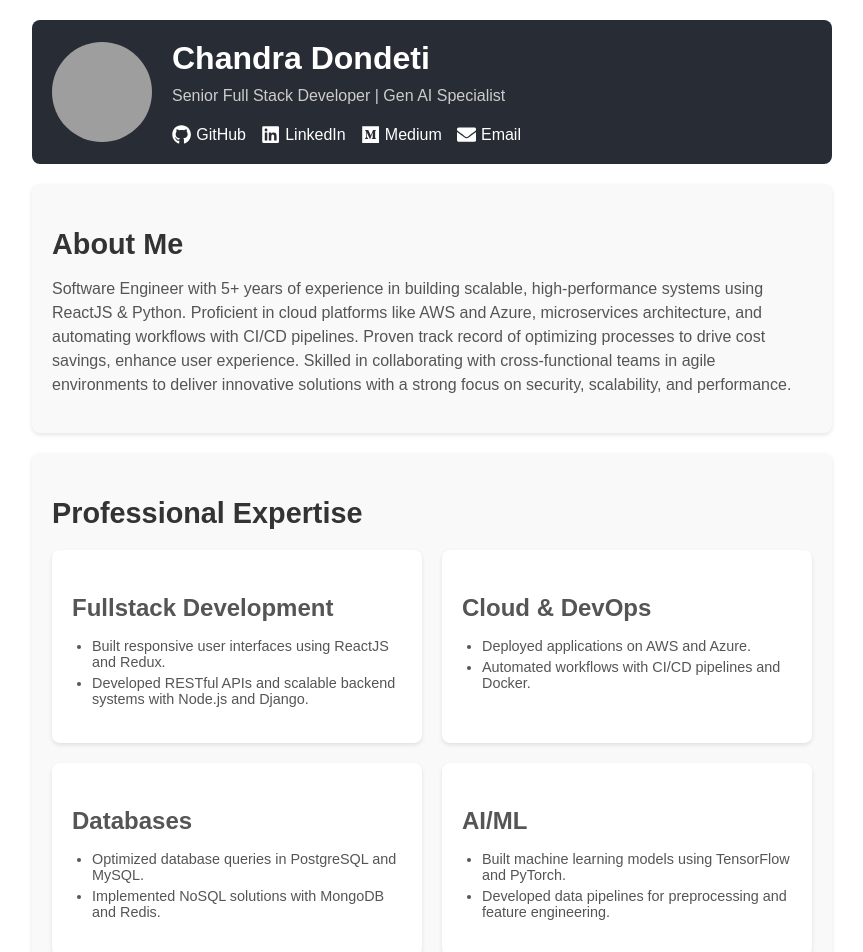
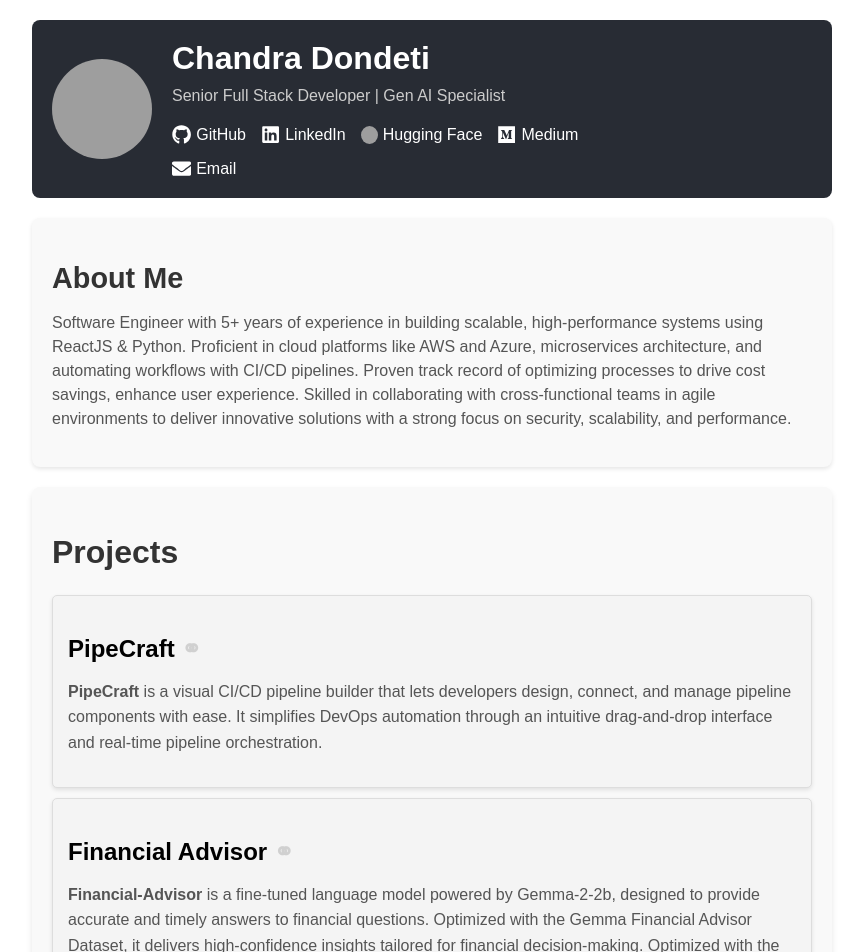
Before and after one commit to csreddy98/csreddy.github.io, a React (Create React App) app: page / in a window 1280 px wide. Shown: the top 952 px of the page, without its empty margins (208-1071 px from the left). Built offline with nearby package versions, Linux system fonts and the light colour scheme; grey boxes are pictures that could not be loaded.

Commit message:
feat: enhance Projects component with project list and styling updates

```diff
--- a/src/Portfolio.js
+++ b/src/Portfolio.js
@@ -1,7 +1,7 @@
 import React from 'react';
 import Header from './components/Header/Header';
 import Summary from './components/Summary/Summary';
-// import Projects from './components/Projects/Projects';
+import Projects from './components/Projects/Projects';
 import Experience from './components/Experience/Experience';
 import Expertise from './components/Expertise/Expertise';
 import Footer from './components/Footer/Footer';
@@ -12,9 +12,9 @@ const Portfolio = () => {
     <div className="portfolio-container">
       <Header />
       <Summary />
+      <Projects />
       <Expertise />
       <Experience />
-      {/* <Projects /> */}
       <Footer />
     </div>
   );
--- a/src/components/Header/Header.css
+++ b/src/components/Header/Header.css
@@ -13,6 +13,11 @@
   height: 100px;
   border-radius: 50%;
   margin-bottom: 15px;
+}
+
+.hugging-face-link img {
+  width: 17px;
+  height: 18px;
 }
 
 .header-text {
--- a/src/components/Header/Header.js
+++ b/src/components/Header/Header.js
@@ -16,6 +16,10 @@ const Header = () => {
           <a href="https://linkedin.com/in/csreddy98" target="_blank" rel="noopener noreferrer">
             <FaLinkedin /> LinkedIn
           </a>
+          <a href="https://www.huggingface.co/csr" target="_blank" rel="noopener noreferrer" className="hugging-face-link">
+            <img src="https://huggingface.co/front/assets/huggingface_logo.svg" alt="Hugging Face" className="hugging-face-logo" />
+            Hugging Face
+          </a>
           <a href="https://medium.com/@csreddy1998" target="_blank" rel="noopener noreferrer">
             <FaMedium /> Medium
           </a>
--- a/src/components/Projects/Projects.css
+++ b/src/components/Projects/Projects.css
@@ -1,11 +1,63 @@
+/* Projects.css */
+
+.portfolio-projects {
+  background-color: #f9f9f9;
+  border-radius: 8px;
+  box-shadow: 0 4px 6px rgba(0, 0, 0, 0.1);
+  margin: 20px 0;
+  padding: 20px;
+}
+
 .portfolio-projects h2 {
+  font-size: 2rem;
+  margin-bottom: 1.5rem;
+  color: #333;
   text-align: left;
+}
+
+.project {
+  margin-bottom: 1.5rem;
+  padding: 1rem;
+  border: 1px solid #ddd;
+  border-radius: 8px;
+  background-color: #fff;
+  transition: transform 0.2s, box-shadow 0.2s;
 }
 
 .project h3 {
   text-align: left;
+  font-size: 1.5rem;
+  margin-bottom: 0.5rem;
+  color: #0073e6;
+}
+
+.project h3 a {
+  text-decoration: none;
+  color: black;
+}
+
+.project h3 a::after {
+  content: " ⚭";
+  color: #aeaeae;
+  opacity: 0.5;
+}
+
+.project h3 a:hover {
+  text-decoration: underline;
 }
 
 .project p {
+  font-size: 1rem;
+  color: #555;
+  line-height: 1.6;
   text-align: left;
 }
+
+.project p a {
+  color: #0073e6;
+  text-decoration: none;
+}
+
+.project p a:hover {
+  text-decoration: underline;
+}
--- a/src/components/Projects/Projects.js
+++ b/src/components/Projects/Projects.js
@@ -2,18 +2,28 @@ import React from 'react';
 import './Projects.css';
 
 const Projects = () => {
+  const projectList = [
+    {
+      name: 'PipeCraft',
+      link: 'https://cicd.csreddy.com',
+      description: '<b>PipeCraft</b> is a visual CI/CD pipeline builder that lets developers design, connect, and manage pipeline components with ease. It simplifies DevOps automation through an intuitive drag-and-drop interface and real-time pipeline orchestration.'
+    },
+    {
+      name: 'Financial Advisor',
+      link: 'https://github.com/csreddy98/financial-advisor',
+      description: '<b>Financial-Advisor</b> is a fine-tuned language model powered by Gemma-2-2b, designed to provide accurate and timely answers to financial questions. Optimized with the Gemma Financial Advisor Dataset, it delivers high-confidence insights tailored for financial decision-making. Optimized with the <a target="_blank" href="https://huggingface.co/csr/gemma-finanical-advisor">Gemma Financial Advisor Dataset</a>',
+    }
+  ];
+
   return (
     <section className="portfolio-projects">
       <h2>Projects</h2>
-      <div className="project">
-        <h3>Project 1</h3>
-        <p>Description of project 1.</p>
-      </div>
-      <div className="project">
-        <h3>Project 2</h3>
-        <p>Description of project 2.</p>
-      </div>
-      {/* Add more projects as needed */}
+      {projectList.map((project, index) => (
+        <div className="project" key={index}>
+          <h3><a href={project.link} target="_blank">{project.name}</a></h3>
+          <p dangerouslySetInnerHTML={{ __html: project.description }} />
+        </div>
+      ))}
     </section>
   );
 };
```
